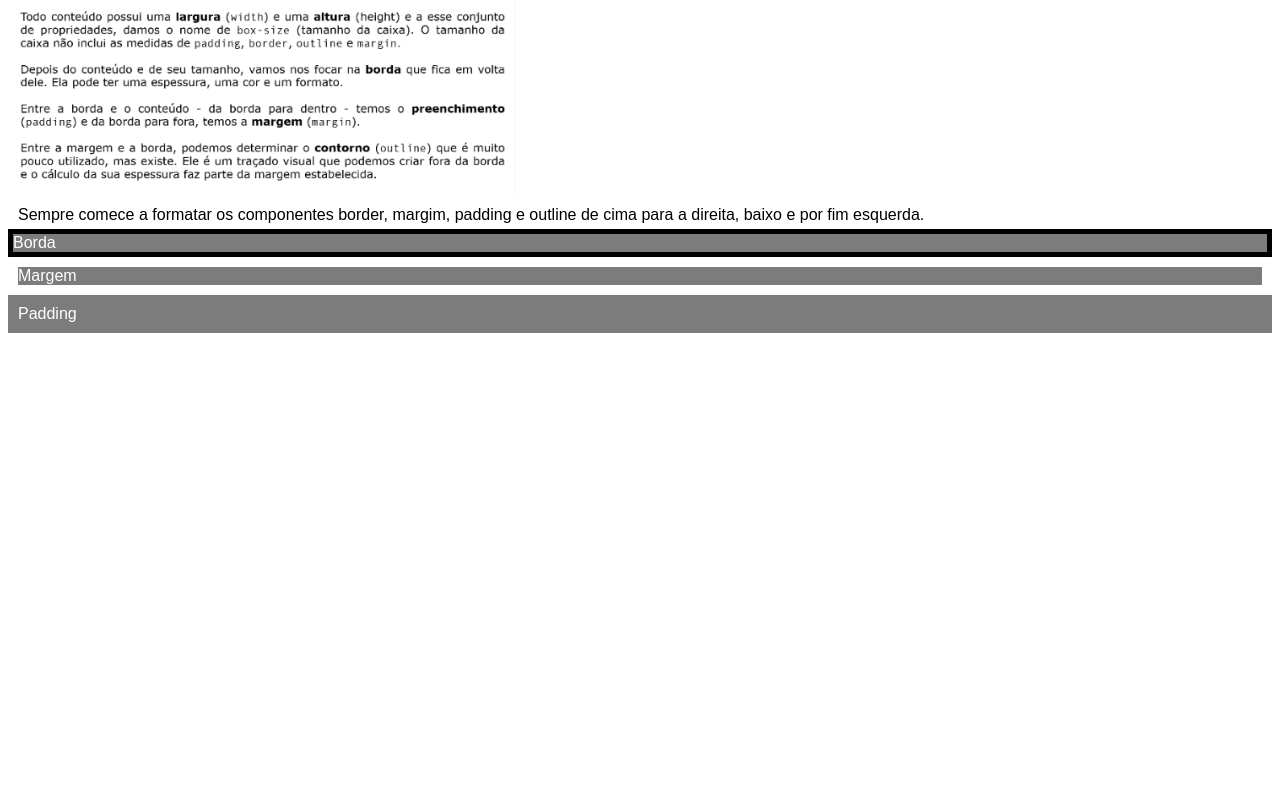
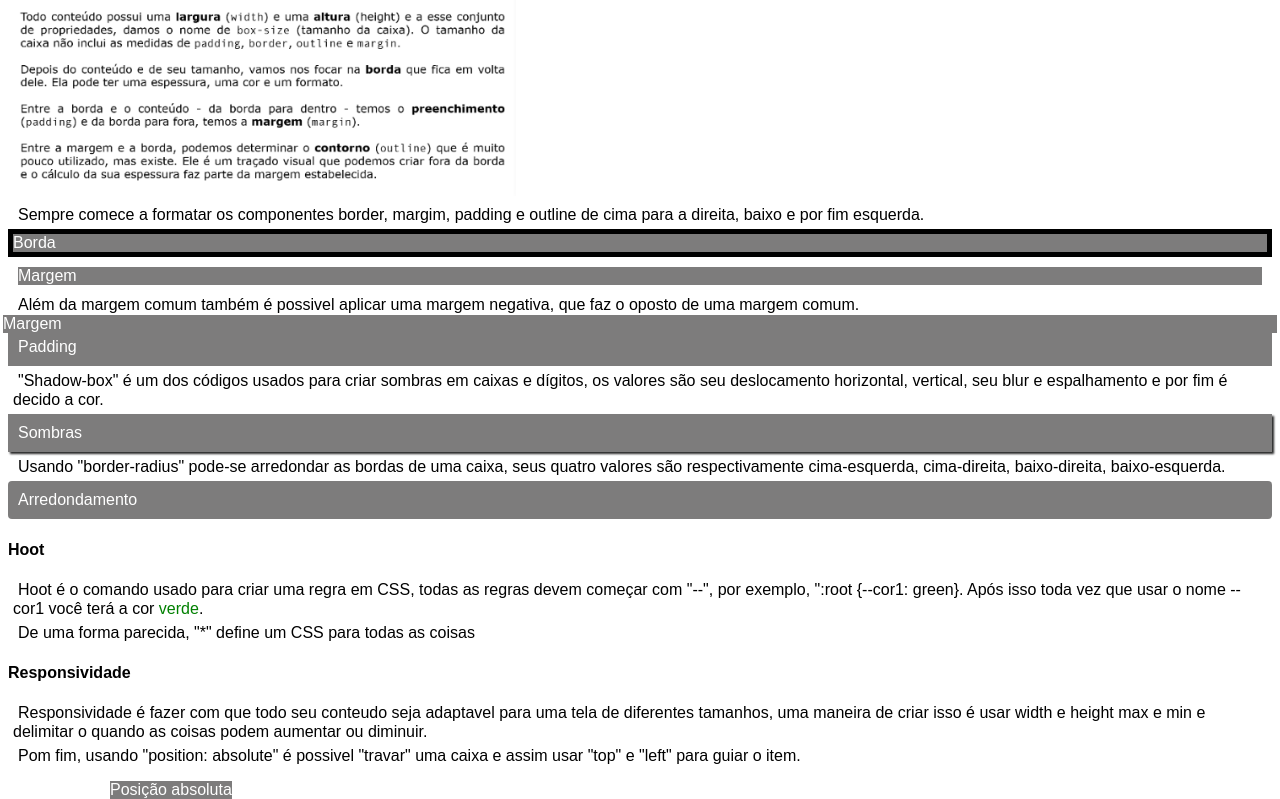
Before and after one commit to ESCristhian/html-css, a plain HTML site: page Revisões/Revisão modulo 2/index.html in a window 1280 px wide. Shown: the part 1971-2770 px from the top of the page. Before the commit the page ends 2312 px from the top, so only its background shows below. Drawn offline with Linux system fonts and the light colour scheme.

Commit message:
Update index.html

```diff
--- a/Revisões/Revisão modulo 2/index.html
+++ b/Revisões/Revisão modulo 2/index.html
@@ -52,12 +52,24 @@
             margin: 10px;
         }
 
+        #margem2 {
+            color: white;
+            background-color: rgb(125, 124, 124);
+            width: auto;
+            height: auto;
+            margin: -5px;
+        }
+
         #padding {
             color: white;
             background-color: rgb(125, 124, 124);
             width: auto;
             height: auto;
             padding: 10px;
+        }
+
+        :root {
+            --cor1: green;
         }
     </style>
 </head>
@@ -149,7 +161,24 @@
             <p>Sempre comece a formatar os componentes border, margim, padding e outline de cima para a direita, baixo e por fim esquerda. </p>
             <div id="borda">Borda</div>
             <div id="margem">Margem</div>
+            <p>Além da margem comum também é possivel aplicar uma margem negativa, que faz o oposto de uma margem comum.</p>
+            <div id="margem2">Margem</div>
             <div id="padding">Padding</div>
+            <p>"Shadow-box" é um dos códigos usados para criar sombras em caixas e dígitos, os valores são seu deslocamento horizontal, vertical, seu blur e espalhamento e por fim é decido a cor.</p>
+            <div id="padding" style="box-shadow: 2px 2px 2px 0px rgb(39, 39, 39);">Sombras</div>
+            <p>Usando "border-radius" pode-se arredondar as bordas de uma caixa, seus quatro valores são respectivamente cima-esquerda, cima-direita, baixo-direita, baixo-esquerda.</p>
+            <div id="padding" style="border-radius: 4px 4px 4px 4px;">Arredondamento</div>
+        </article>
+        <article>
+            <h4>Hoot</h4>
+            <p>Hoot é o comando usado para criar uma regra em CSS, todas as regras devem começar com "--", por exemplo, ":root {--cor1: green}. Após isso toda vez que usar o nome --cor1 você terá a cor <span style="color: var(--cor1);">verde</span>.</p>
+            <p>De uma forma parecida, "*" define um CSS para todas as coisas</p>
+        </article>
+        <article>
+            <h4>Responsividade</h4>
+            <p>Responsividade é fazer com que todo seu conteudo seja adaptavel para uma tela de diferentes tamanhos, uma maneira de criar isso é usar width e height max e min e delimitar o quando as coisas podem aumentar ou diminuir.</p>
+            <p>Pom fim, usando "position: absolute" é possivel "travar" uma caixa e assim usar "top" e "left" para guiar o item.</p>
+            <div id="margem" style="position: absolute; left: 100px;">Posição absoluta</div>
         </article>
      </main>
      <footer>
```
